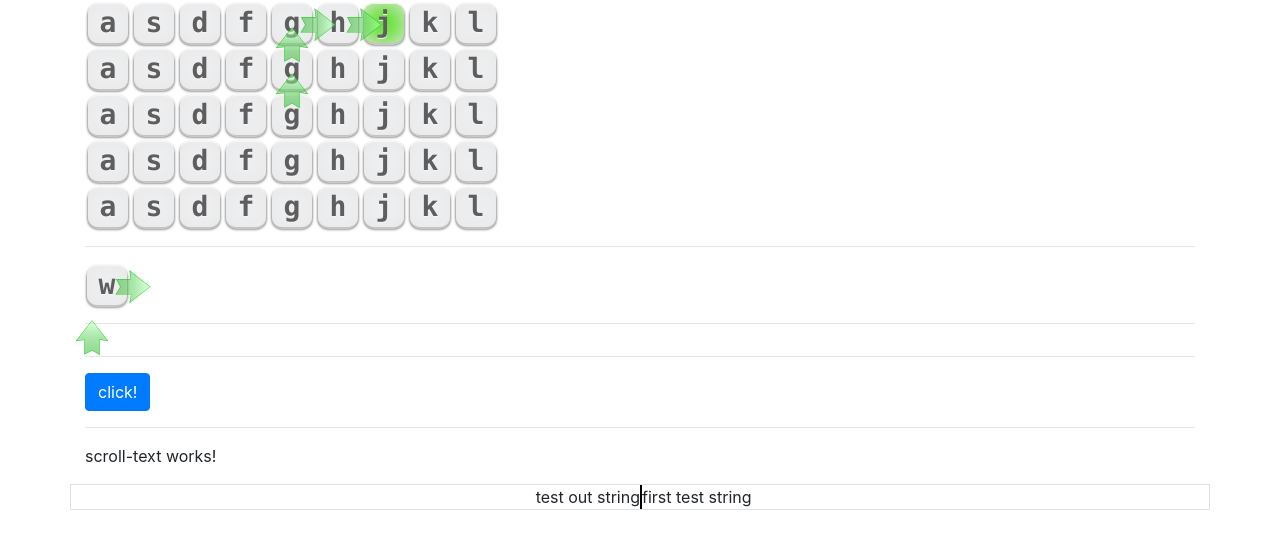
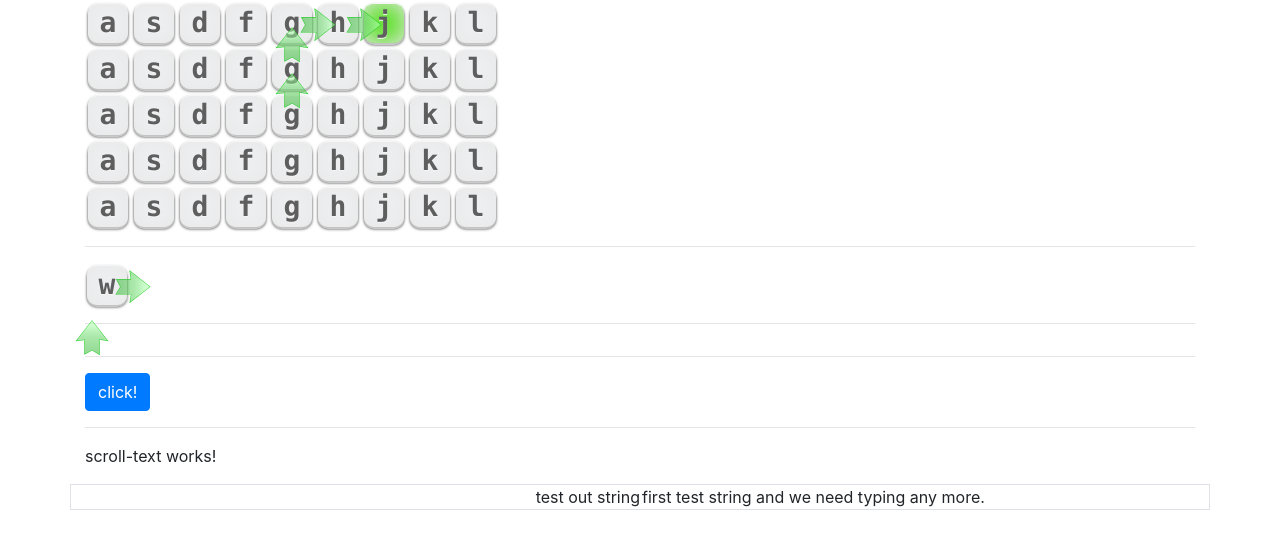
Before and after one commit to star-over/timrl, an Angular app: page / in a window 1280 px wide. Shown: the top 548 px of the page. Built offline with nearby package versions, Linux system fonts and the light colour scheme.

Commit message:
nbsp and blink in scroll text

```diff
--- a/src/app/scroll-text/scroll-text.component.css
+++ b/src/app/scroll-text/scroll-text.component.css
@@ -1,16 +1,27 @@
-span.west {
+.west {
   width: 50%;
   text-align: right;
   white-space: nowrap;
 }
 
-span.east{
+.east{
   width: 50%;
-  border-left :2px
-  solid black;
+  border-left :2px solid transparent;
   white-space: nowrap;
 }
 
 div.border{
   border :2px solid black;
 }
+
+@-webkit-keyframes blink {
+  50% { border-color: black; }
+}
+@keyframes blink {
+  50% { border-color: black; }
+}
+
+.blink {
+   animation: blink .5s step-end infinite alternate;
+   -webkit-animation: blink .5s step-end infinite alternate;
+}
--- a/src/app/scroll-text/scroll-text.component.html
+++ b/src/app/scroll-text/scroll-text.component.html
@@ -10,6 +10,6 @@
   (blur)='doLostFocus($event)' >
   <div class='row border'>
       <span class='west'>{{outString}}</span>
-      <span class='east'>{{inputString}}</span>
+      <span class='east' [ngClass]="{'blink': blink}">{{inputString}}</span>
   </div>
 </div>
--- a/src/app/scroll-text/scroll-text.component.ts
+++ b/src/app/scroll-text/scroll-text.component.ts
@@ -6,21 +6,44 @@ import { Component, OnInit } from '@angular/core';
   styleUrls: ['./scroll-text.component.css']
 })
 export class ScrollTextComponent implements OnInit {
+  inputString: string;
+  outString: string;
+  blink = false;
+
+  nbSp = '\u00A0';
+  brSp = '\u0020';
 
   constructor() { }
 
-  inputString: string;
-  outString: string;
+  ngOnInit() {
 
-  ngOnInit() {
-    this.inputString = 'first test string';
+    this.inputString = 'first test string and we need typing any more.';
     this.outString = 'test out string';
+
+    // заменяем все пробелы на неразрывные пробелы, чтобы они нормально отображались в начале и конце лейбла
+    this.inputString = this.replaceBrspToNonBrsp(this.inputString);
+
+  }
+/**
+ * заменяем все обычные пробелы на неразрывные пробелы,
+ * чтобы они нормально отображались в начале и конце лейбла
+ * @param str Cтрока в которой надо заменить обычные пробелы
+ * @returns  Строка с неразрывными пробелами
+ */
+replaceBrspToNonBrsp(str: string) {
+    return str.split(this.brSp).join(this.nbSp);
   }
 
   doKeypress(event: Event) {
     const pressedChar: string = (<KeyboardEvent>event).key;
+    let isPressedOK: boolean;
+    isPressedOK = false;
 
-    if (pressedChar === this.getTargetChar()) {
+    if (( this.getTargetChar() === this.nbSp) && (pressedChar === this.brSp)) {
+      isPressedOK = true;
+    }
+
+    if ((isPressedOK) || (pressedChar === this.getTargetChar())) {
       this.moveCharToOut();
 
     } else {
@@ -43,8 +66,8 @@ export class ScrollTextComponent implements OnInit {
 
   doFocus() {
     console.log('set focus');
-    console.log(this.getTargetChar());
-
+    console.log(this.getTargetChar().charCodeAt(0));
+    this.blink = true;
     // TODO Start statistic
     // TODO Start timer
     // TODO start input in 3 sec
@@ -52,9 +75,11 @@ export class ScrollTextComponent implements OnInit {
 
   doLostFocus() {
     console.log('lost focus');
+    this.blink = false;
     // TODO Pause statistic
     // TODO Pause timer
     // TODO lock input
   }
 
+  // TODO левый лейбл не уходит за левый край, надо чтобы уходил далеко за границу
 }
```
